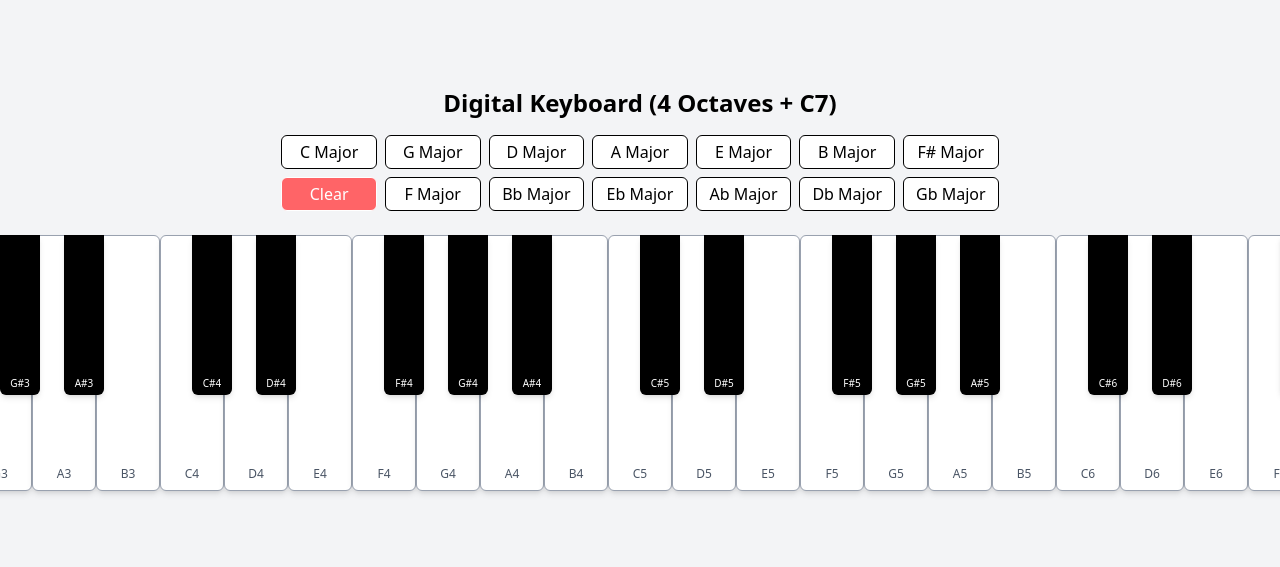
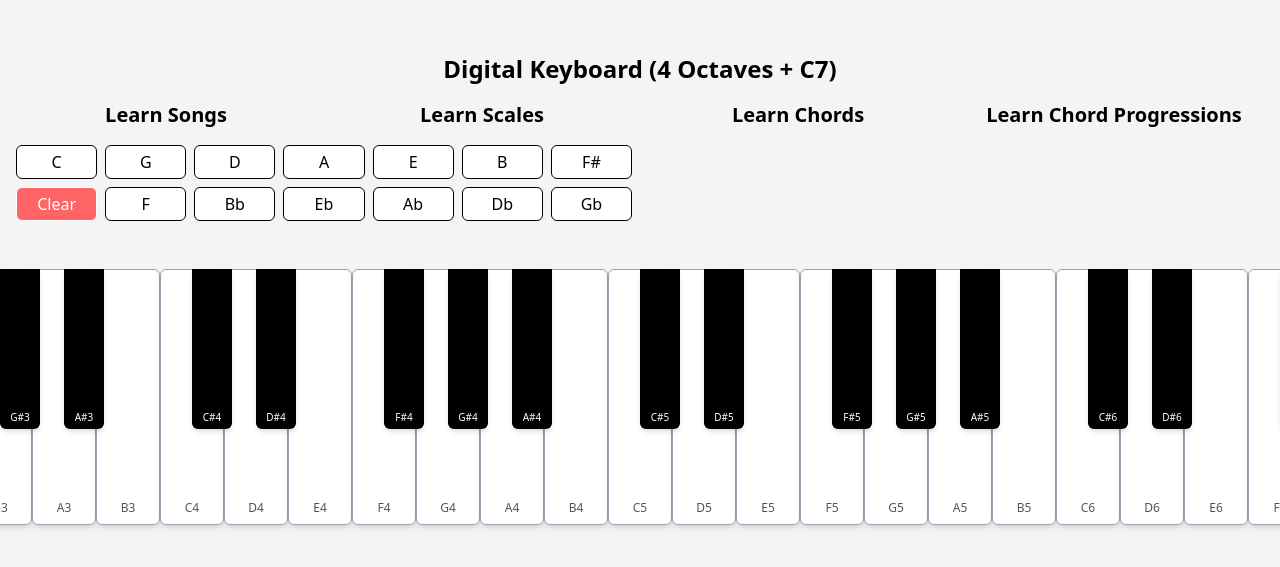
Before and after one commit to ehoover3/Piano, a Next.js app: page / in a window 1280 px wide. Shown: the part 111-678 px from the top of the page. Built offline with nearby package versions, Linux system fonts and the light colour scheme.

Commit message:
fix color scheme

```diff
--- a/src/app/page.tsx
+++ b/src/app/page.tsx
@@ -83,10 +83,13 @@ export default function Home() {
     playSound(note, octave);
   };
 
+  const isBlackNote = (note: string) => note.includes("#");
   const getKeyColor = (note: string) => {
     if (!selectedScale) return "";
-    if (selectedScale === note) return "#248232"; // Root note green
-    if (majorScales[selectedScale]?.includes(note)) return "#258EA6"; // Other scale notes teal
+    if (note === selectedScale) return "#248232"; // Green for root
+    if (majorScales[selectedScale]?.includes(note)) {
+      return isBlackNote(note) ? "#339BFF" : "#007BFF"; // Lighter blue for black keys
+    }
     return "";
   };
 
@@ -99,11 +102,20 @@ export default function Home() {
     <div className='flex flex-col items-center justify-center min-h-screen p-4 bg-gray-100'>
       <h1 className='text-2xl font-bold mb-4'>Digital Keyboard (4 Octaves + C7)</h1>
 
-      {/* Scale selection buttons */}
+      {/* Grid for headers and buttons */}
+      <div className='grid grid-cols-4 gap-4 w-full mb-6'>
+        {/* Headers */}
+        <div className='flex justify-center items-center text-xl font-semibold'>Learn Songs</div>
+        <div className='flex justify-center items-center text-xl font-semibold'>Learn Scales</div>
+        <div className='flex justify-center items-center text-xl font-semibold'>Learn Chords</div>
+        <div className='flex justify-center items-center text-xl font-semibold'>Learn Chord Progressions</div>
+
+        {/* Buttons under Learn Scales */}
+        <div className='col-span-2'>
           <div className='grid grid-cols-7 gap-2 mb-6'>
             {["C", "G", "D", "A", "E", "B", "F#"].map((scale) => (
               <button key={scale} onClick={() => handleSelectScale(scale)} className={`px-3 py-1 rounded-md border ${selectedScale === scale ? "bg-gray-800 text-white" : "bg-white text-black"}`}>
-            {scale} Major
+                {scale}
               </button>
             ))}
             {/* Row 2 */}
@@ -112,9 +124,11 @@ export default function Home() {
             </button>
             {["F", "Bb", "Eb", "Ab", "Db", "Gb"].map((scale) => (
               <button key={scale} onClick={() => handleSelectScale(scale)} className={`px-3 py-1 rounded-md border ${selectedScale === (enharmonicMap[scale] || scale) ? "bg-gray-800 text-white" : "bg-white text-black"}`}>
-            {scale} Major
+                {scale}
               </button>
             ))}
+          </div>
+        </div>
       </div>
 
       {/* Piano */}
```
Lines whose indentation alone changed are shown as unchanged.
